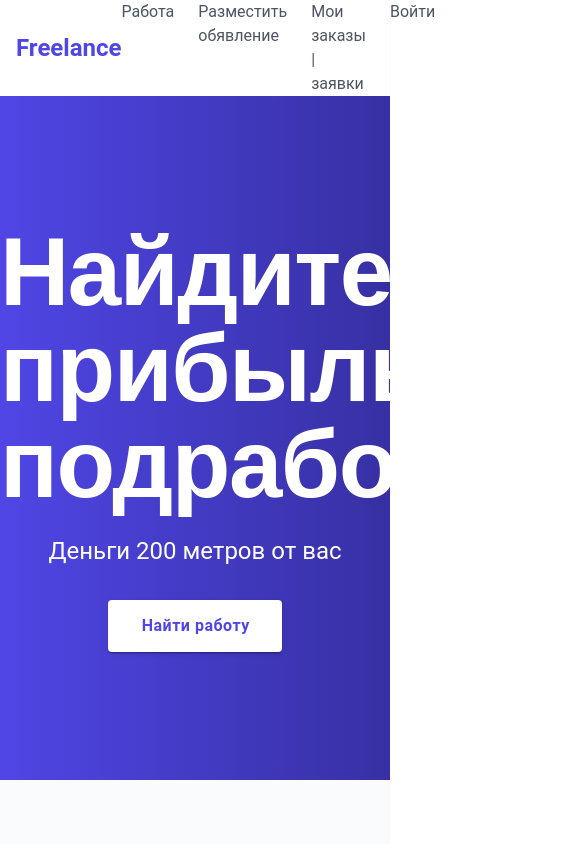
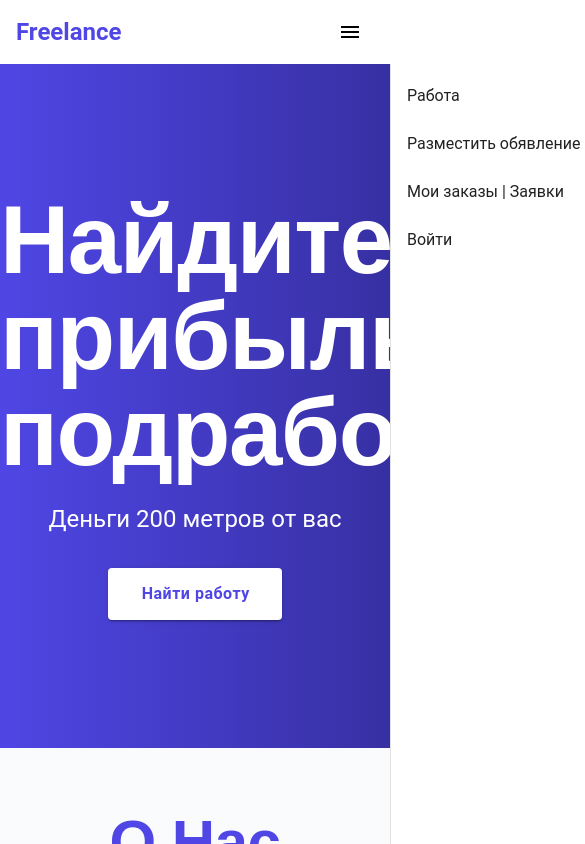
Before and after one commit to SaveliyShutov/freelance, a Nuxt app: page / in a window 390 px wide. Shown: the top 844 px of the page, 585 px wide, since content can reach past the window. Built offline with nearby package versions, Linux system fonts and the light colour scheme.

Commit message:
burger in default layout

```diff
--- a/layouts/default.vue
+++ b/layouts/default.vue
@@ -1,20 +1,80 @@
+<script setup>
+let drawer = ref(false)
+</script>
+
 <template>
-  <header class="bg-white shadow-sm">
-    <v-container>
-      <nav class="h-16 flex items-center justify-between">
-        <NuxtLink to="/" class="text-2xl font-bold text-indigo-600">Freelance</NuxtLink>
-        <div class="flex gap-6">
-          <NuxtLink to="/work" class="text-gray-600 hover:text-indigo-600">Работа</NuxtLink>
-          <NuxtLink to="/create-order" class="text-gray-600 hover:text-indigo-600">Разместить обявление</NuxtLink>
-          <NuxtLink to="/requests" class="text-gray-600 hover:text-indigo-600">Мои заказы | заявки</NuxtLink>
-          <NuxtLink to="/sign" class="text-gray-600 hover:text-indigo-600">Войти</NuxtLink>
+  <v-app>
+    <v-app-bar color="white" elevation="0">
+      <v-container class="px-4">
+        <div class="d-flex align-center justify-space-between w-100">
+          <NuxtLink to="/" class="text-2xl font-bold text-indigo-600 text-decoration-none">
+            Freelance
+          </NuxtLink>
+
+          <!-- Desktop and Tablet Navigation -->
+          <div class="d-none d-sm-flex gap-6">
+            <NuxtLink to="/work" class="text-gray-600 hover:text-indigo-600 text-decoration-none">
+              Работа
+            </NuxtLink>
+            <NuxtLink to="/create-order" class="text-gray-600 hover:text-indigo-600 text-decoration-none">
+              Разместить обявление
+            </NuxtLink>
+            <NuxtLink to="/requests" class="text-gray-600 hover:text-indigo-600 text-decoration-none">
+              Мои заказы | заявки
+            </NuxtLink>
+            <NuxtLink to="/sign" class="text-gray-600 hover:text-indigo-600 text-decoration-none">
+              Войти
+            </NuxtLink>
+          </div>
+
+          <!-- Mobile Navigation Button (xs only) -->
+          <v-app-bar-nav-icon
+            class="d-sm-none"
+            @click="drawer = !drawer"
+          ></v-app-bar-nav-icon>
         </div>
-      </nav>
-    </v-container>
-  </header>
+      </v-container>
+    </v-app-bar>
 
-  <div class="bg-gray-50 min-h-screen">
-    <slot />
-  </div>
-  <Footer />
+    <!-- Mobile Navigation Drawer (xs only) -->
+    <v-navigation-drawer
+      v-model="drawer"
+      location="right"
+      temporary
+      class="d-sm-none mobile-drawer"
+    >
+      <v-list>
+        <v-list-item
+          to="/work"
+          class="text-gray-600"
+        >
+          Работа
+        </v-list-item>
+        <v-list-item
+          to="/create-order"
+          class="text-gray-600"
+        >
+          Разместить обявление
+        </v-list-item>
+        <v-list-item
+          to="/requests"
+          class="text-gray-600"
+        >
+          Мои заказы | Заявки
+        </v-list-item>
+        <v-list-item
+          to="/sign"
+          class="text-gray-600"
+        >
+          Войти
+        </v-list-item>
+      </v-list>
+    </v-navigation-drawer>
+
+    <v-main class="bg-gray-50">
+      <slot />
+    </v-main>
+
+    <Footer />
+  </v-app>
 </template>
```
